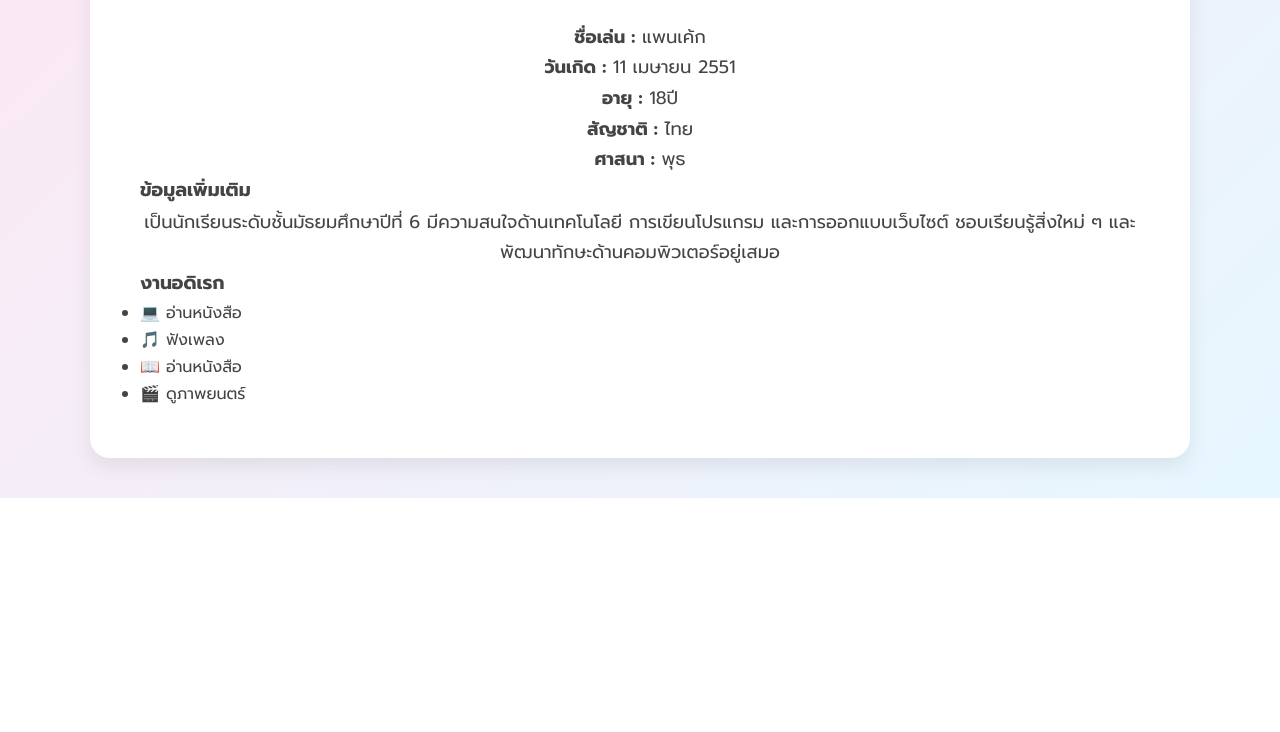
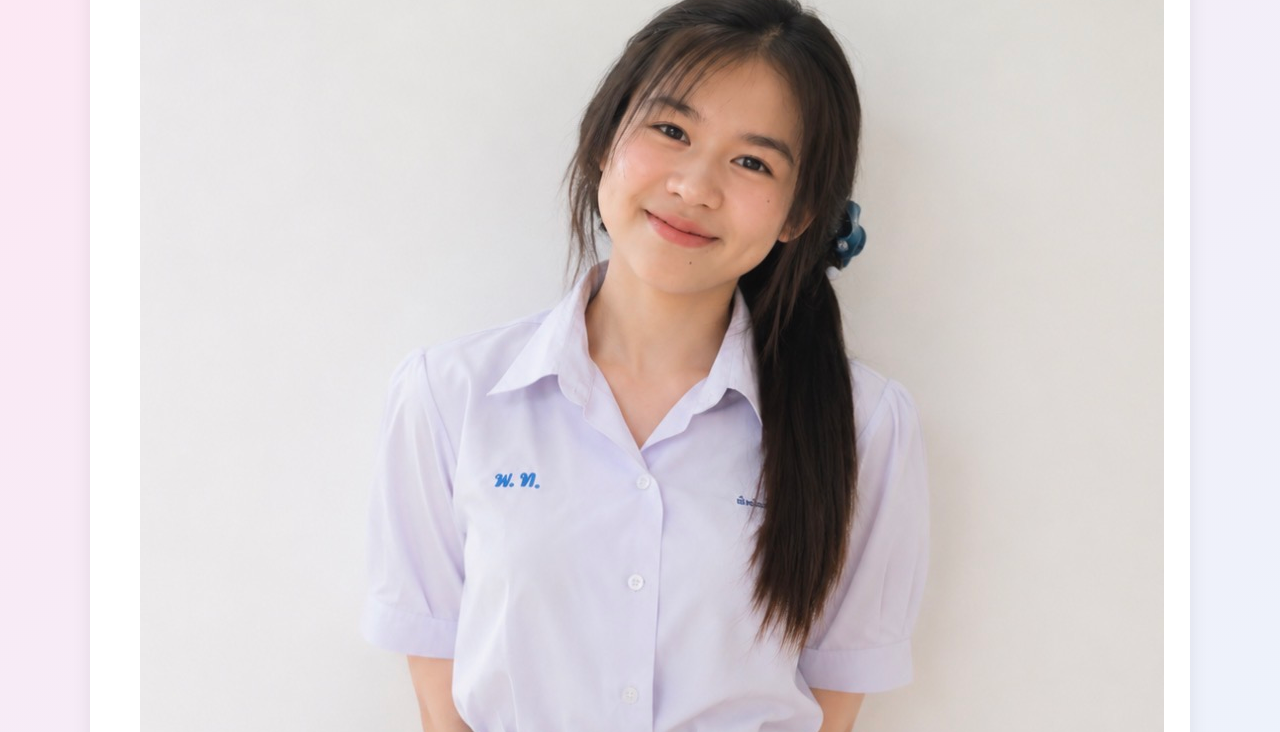
Before and after one commit to natacha127/portfolio2, a plain HTML site: page about.html in a window 1280 px wide. Shown: the part 389-1121 px from the top of the page. Before the commit the page ends 887 px from the top, so only its background shows below. Drawn offline with Linux system fonts and the light colour scheme.

Commit message:
Update about.html

```diff
--- a/about.html
+++ b/about.html
@@ -29,7 +29,7 @@
 
         <div class="about-container">
 
-            <img src="images/profile.jpg" alt="รูปโปรไฟล์">
+            <img src="images/IMG_0862.jpeg" alt="รูปโปรไฟล์">
 
             <div class="about-text">
 
```
